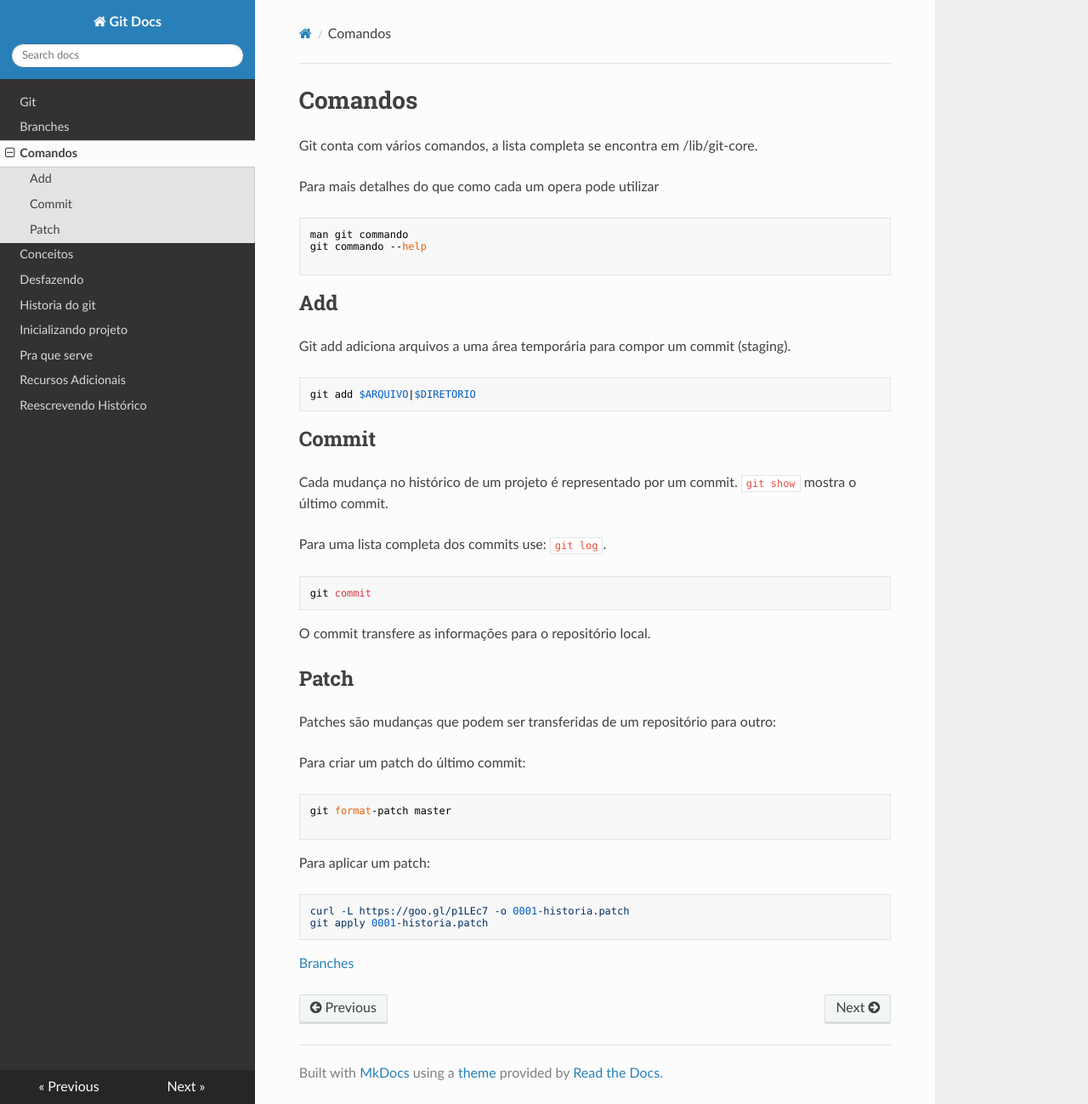
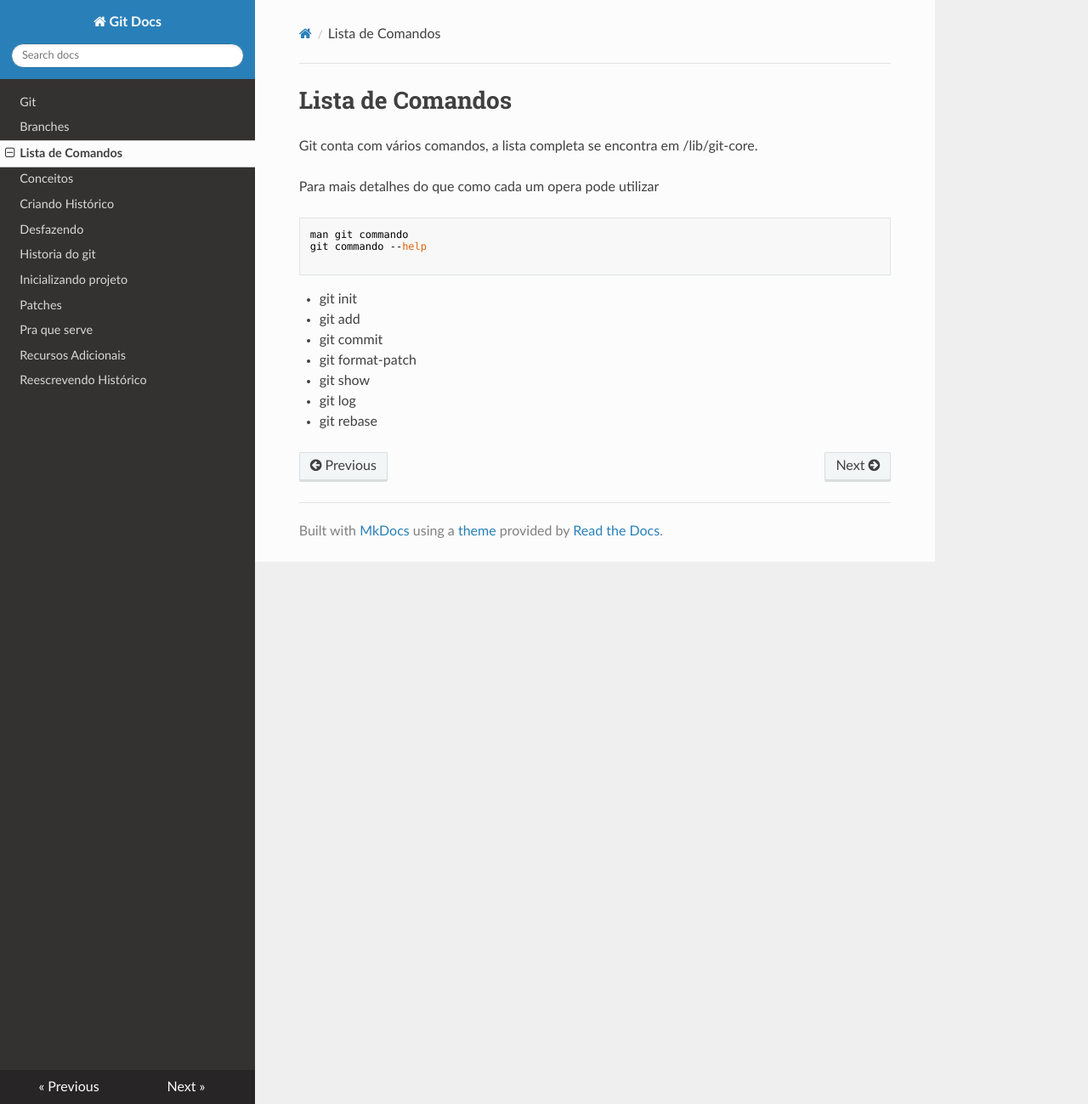
Before and after one commit to jeanCarloMachado/git_course, an MkDocs documentation site: the page built from docs/comandos.md, in a window 1280 px wide and 1299 px high. Shown: the whole window at 85% size. Built offline with MkDocs 1.6.1, drawn with Linux system fonts in a browser that asks for light colours; nearby versions of some CDN libraries.

Commit message:
wiki improvements

````diff
--- a/docs/comandos.md
+++ b/docs/comandos.md
@@ -1,5 +1,5 @@
-Comandos
-========
+Lista de Comandos
+=================
 
 Git conta com vários comandos, a lista completa se encontra em
 /lib/git-core.
@@ -12,50 +12,10 @@ git commando --help
 
 ```
 
-
-Add
----
-
-Git add adiciona arquivos a uma área temporária
-para compor um commit (staging).
-
-```
-git add $ARQUIVO|$DIRETORIO
-```
-
-
-Commit
-------
-
-Cada mudança no histórico de um projeto é representado por um
-commit. `git show` mostra o  último commit.
-
-Para uma lista completa dos commits use: `git log`.
-
-```
-git commit
-```
-
-O commit transfere as informações para o repositório local.
-
-Patch
------
-
-Patches são mudanças que podem ser transferidas de um repositório
-para outro:
-
-Para criar um patch do último commit:
-
-```
-git format-patch master
-
-```
-
-Para aplicar um patch:
-
-```
-curl -L https://goo.gl/p1LEc7 -o 0001-historia.patch
-git apply 0001-historia.patch
-```
-
-[Branches](branches.md)
+ - git init
+ - git add
+ - git commit
+ - git format-patch
+ - git show
+ - git log
+ - git rebase
````
Also changed, not shown: docs/criando-historico.md (added, +27 -0 lines), docs/index.md (+1 -8 lines), docs/patches.md (added, +30 -0 lines).
